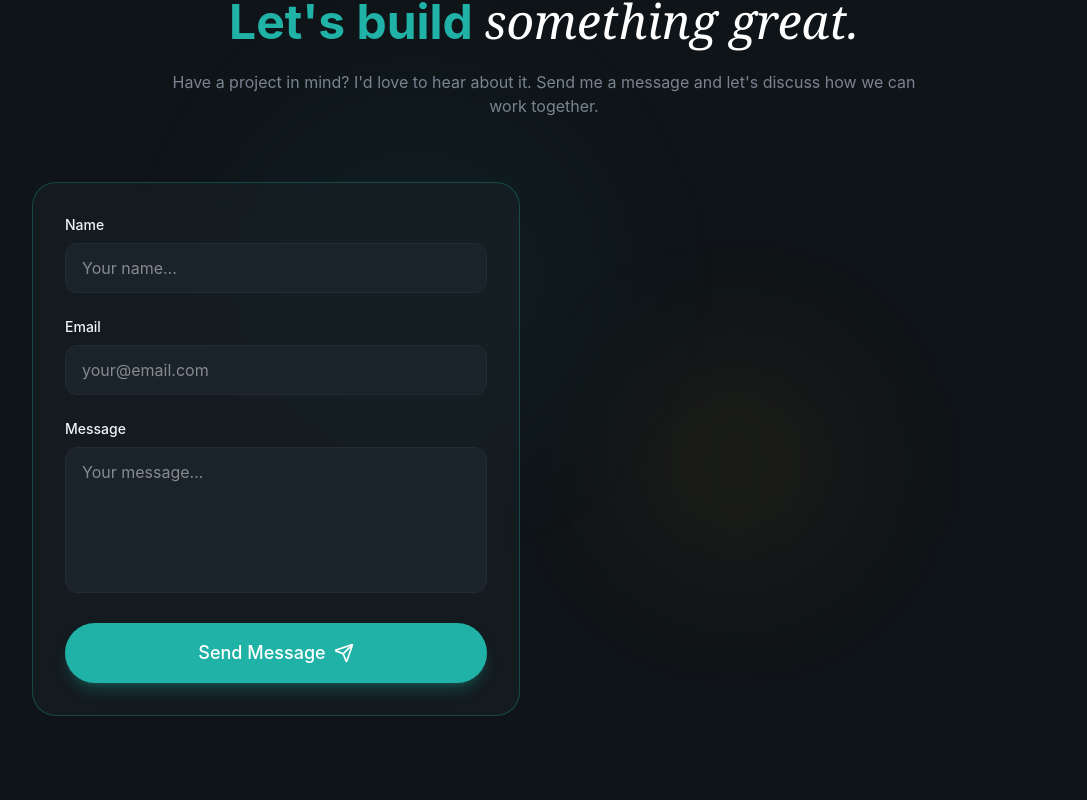
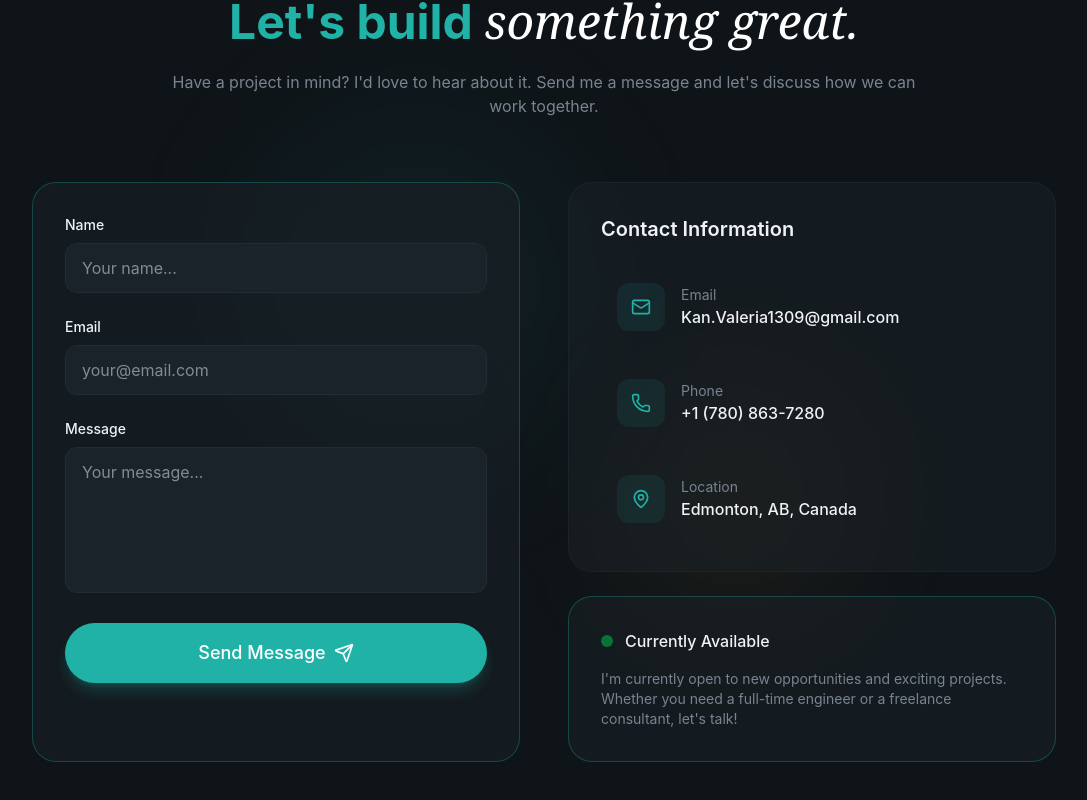
Before and after one commit to Lerik13/dev-portfolio, a React (Vite) app: page / in a window 1280 px wide. Shown: the part 7068-7868 px from the top of the page, without its empty margins (96-1183 px from the left). Built offline with nearby package versions, Linux system fonts and the light colour scheme.

Commit message:
Contact section: + contact information - right column

```diff
--- a/src/sections/Contact.jsx
+++ b/src/sections/Contact.jsx
@@ -206,6 +206,47 @@ export const Contact = () => {
               )}
             </form>
           </div>
+
+          {/* Contact Info */}
+          <div className='space-y-6 animate-fade-in animation-delay-400'>
+            <div className='glass rounded-3xl p-8'>
+              <h3 className='text-xl font-semibold mb-6'>
+                Contact Information
+              </h3>
+              <div className='space-y-4'>
+                {contactInfo.map((item, i) => (
+                  <a
+                    key={i}
+                    href={item.href}
+                    className='flex items-center gap-4 p-4 rounded-xl hover:bg-surface transition-colors group'
+                  >
+                    <div className='w-12 h-12 rounded-xl bg-primary/10 flex items-center justify-center group-hover:bg-primary/20 transition-colors'>
+                      <item.icon className='w-5 h-5 text-primary' />
+                    </div>
+                    <div>
+                      <div className='text-sm text-muted-foreground'>
+                        {item.label}
+                      </div>
+                      <div className='font-medium'>{item.value}</div>
+                    </div>
+                  </a>
+                ))}
+              </div>
+            </div>
+
+            {/* Availability Card */}
+            <div className='glass rounded-3xl p-8 border border-primary/30'>
+              <div className='flex items-center gap-3 mb-4'>
+                <span className='w-3 h-3 bg-green-500 rounded-full animate-pulse' />
+                <span className='font-medium'>Currently Available</span>
+              </div>
+              <p className='text-muted-foreground text-sm'>
+                I'm currently open to new opportunities and exciting projects.
+                Whether you need a full-time engineer or a freelance consultant,
+                let's talk!
+              </p>
+            </div>
+          </div>
         </div>
       </div>
     </section>
```
